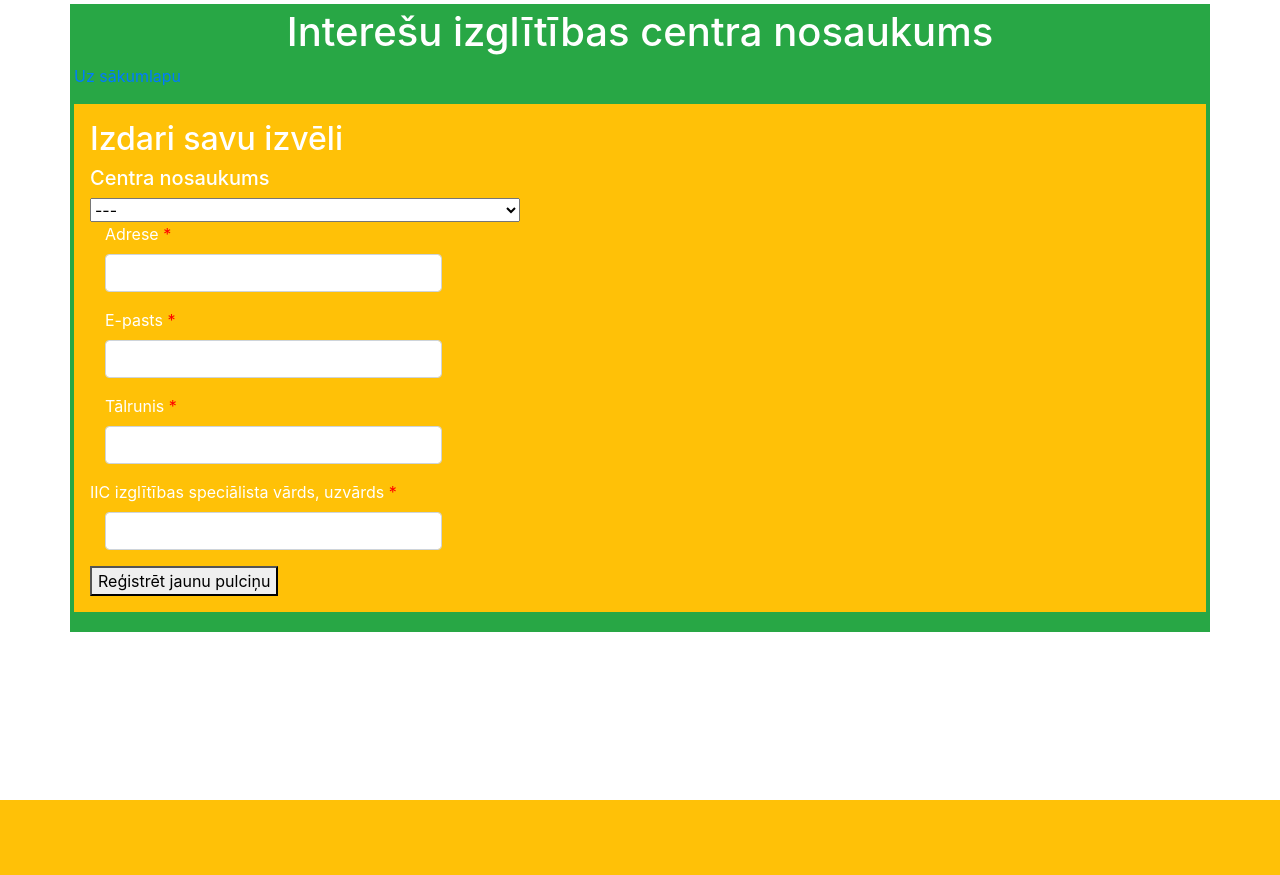
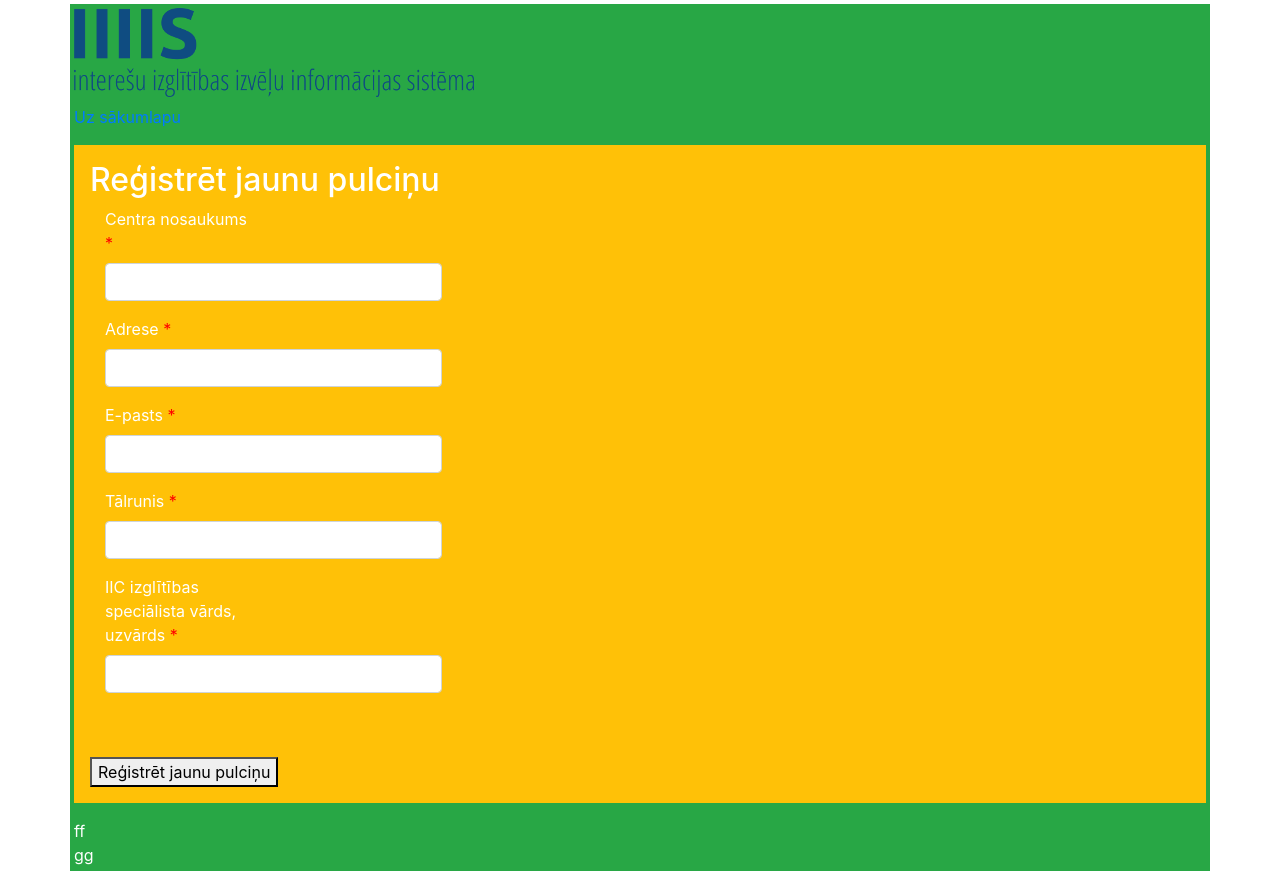
Before and after one commit to kalviskincis/interesu-izglitibas-IS, a Flask app: template templates/IIC.html in a window 1280 px wide. Before the commit the page ends 800 px from the top, so only its background shows below. Run offline with Flask 2, Linux system fonts and the light colour scheme; the template is opened without the code that fills it, so the values that code supplies are empty; some libraries are stand-ins or nearby versions.

Commit message:
Update IIC.html

```diff
--- a/templates/IIC.html
+++ b/templates/IIC.html
@@ -1,5 +1,6 @@
 <!DOCTYPE html>
 <html>
+
 <head>
 	<meta charset='utf-8'>
 	<meta http-equiv='X-UA-Compatible' content='IE=edge'>
@@ -7,54 +8,44 @@
 	<meta name='viewport' content='width=device-width, initial-scale=1'>
 	<link href="https://fonts.googleapis.com/css2?family=Poppins:wght@300;400;500&display=swap" rel="stylesheet">
 	<link rel='stylesheet' type='text/css' media='screen' href='css/bootstrap.min.css'>
-    <link rel="stylesheet" href="https://stackpath.bootstrapcdn.com/bootstrap/4.5.2/css/bootstrap.min.css" integrity="sha384-JcKb8q3iqJ61gNV9KGb8thSsNjpSL0n8PARn9HuZOnIxN0hoP+VmmDGMN5t9UJ0Z" crossorigin="anonymous">
+	<link rel="stylesheet" href="https://stackpath.bootstrapcdn.com/bootstrap/4.5.2/css/bootstrap.min.css" integrity="sha384-JcKb8q3iqJ61gNV9KGb8thSsNjpSL0n8PARn9HuZOnIxN0hoP+VmmDGMN5t9UJ0Z"
+	 crossorigin="anonymous">
 	<link rel='stylesheet' type='text/css' media='screen' href='css/main.css'>
-    <script src="https://stackpath.bootstrapcdn.com/bootstrap/4.5.2/js/bootstrap.min.js" integrity="sha384-B4gt1jrGC7Jh4AgTPSdUtOBvfO8shuf57BaghqFfPlYxofvL8/KUEfYiJOMMV+rV" crossorigin="anonymous"></script>
-    <!--<script src='./main.js'></script>-->
-    <script src='../static/js/registracija.js'></script>
+	<script src="https://stackpath.bootstrapcdn.com/bootstrap/4.5.2/js/bootstrap.min.js" integrity="sha384-B4gt1jrGC7Jh4AgTPSdUtOBvfO8shuf57BaghqFfPlYxofvL8/KUEfYiJOMMV+rV"
+	 crossorigin="anonymous">
+	</script>
+	<script src='../static/js/registracija.js'>
+
+	</script>
 </head>
 
 <body>
 	<div class="container p-1 my-1 bg-success text-white">
-        <h1><center>Interešu izglītības centra nosaukums</center></h1>
+		<h1>
+		<img src="../static/images/logo.png" alt="logo">
+		</h1>
 		<div class="top-section">
 			<div class="button-back-container">
-                <a href="https://kalviskincis.github.io/interesu-izglitibas-IS/index.html" class="button-back">
+				<a href="../index" class="button-back">
 					<span class="button-back__icon"></span>
-                <span class="button-back__text" onclick="location.href='index.html'">Uz sākumlapu</span>
+                <span class="button-back__text" onclick="location.href='/index()'">Uz sākumlapu</span>
 
             </a>
         </div>
-        <div class="container p-3 my-3 bg-warning text-white">
-                  <h2>Izdari savu izvēli</h2>
-                  <h5>Centra nosaukums</h5>
-            <title> comboBox </title>
-            <form>
 
-                <select id="iicnosauk" name="iicnosauk">
-
-              </select>
-             </form>
-
-          <script>
-          window.onload=function(){
-             iicnosauk=["---","Bērnu un jauniešu centrs IK Auseklis","Tehniskās jaunrades nams Annas","Valkas novada Bērnu un jauniešu centrs Mice","Ventspils Jaunrades nams","Jelgavas pilsētas pašvaldības Jaunrades nams Junda","Valmieras Jaunatnes centrs Vinda","Tehniskās izglītības un jaunrades skola",
-            "Pirmā programmēšanas skola","Bērnu un jauniešu Eiropas programmēšanas skola"]
-            for(var i=0;i<iicnosauk.length;i++){
-                    var option = document.createElement("option");
-                    option.value=iicnosauk[i];
-                    option.textContent=iicnosauk[i];
-                    document.getElementById("iicnosauk").appendChild(option);
-
-                }
-          }
-            </script>
+        <div class="container p-3 my-3 bg-warning text-white" id="iicsaturs">
+                  <h2>Reģistrēt jaunu pulciņu</h2>
 
             <div class="conteiner">
                 <form class="form-horizontal">
                   <div class="form-group">
+                    <label class="col-sm-2 control-label">Centra nosaukums<span style="color: red;"> *</span></label>
+                     <div class="col-sm-4">
+                       <input class="form-control" id="Nosaukums" type="text" name="nosaukums">
+                     </div>
+                   </div>
+                  <div class="form-group">
                    <label class="col-sm-2 control-label">Adrese<span style="color: red;"> *</span></label>
-                   <!--<label for="adrese">Adrese<span style="color: red;"> *</span></label>-->
                      <div class="col-sm-4">
                       <input class="form-control" id="Adrese" type="text" name="adrese">
                     </div>
@@ -72,19 +63,21 @@
                      </div>
                    </div>
                    <div class="form-group">
-                    <label class="col-sm-0 control-label">IIC izglītības speciālista vārds, uzvārds<span style="color: red;"> *</span></label>
+                    <label class="col-sm-2 control-label">IIC izglītības speciālista vārds, uzvārds<span style="color: red;"> *</span></label>
                      <div class="col-sm-4">
                        <input class="form-control" id="Specialists" type="text" name="specialists">
                      </div>
                    </div>
                 </form>
 
-                <!--<button class="poga1" onclick="location.href='registracija()'">Iesūtīt datni</button>-->
-                <button class="poga2" onclick="registracija();"> Reģistrēt jaunu pulciņu</button>
+                <br><br>
+
+                <button class="poga2" onclick='registracija()'>Reģistrēt jaunu pulciņu</button>
 
             </div>
         </div>
     </div>
-
+ <div id="statuss">ff</div>
+ <div id="pulcins">gg</div>
  </body>
 </html>
```
Lines whose indentation alone changed are shown as unchanged.
